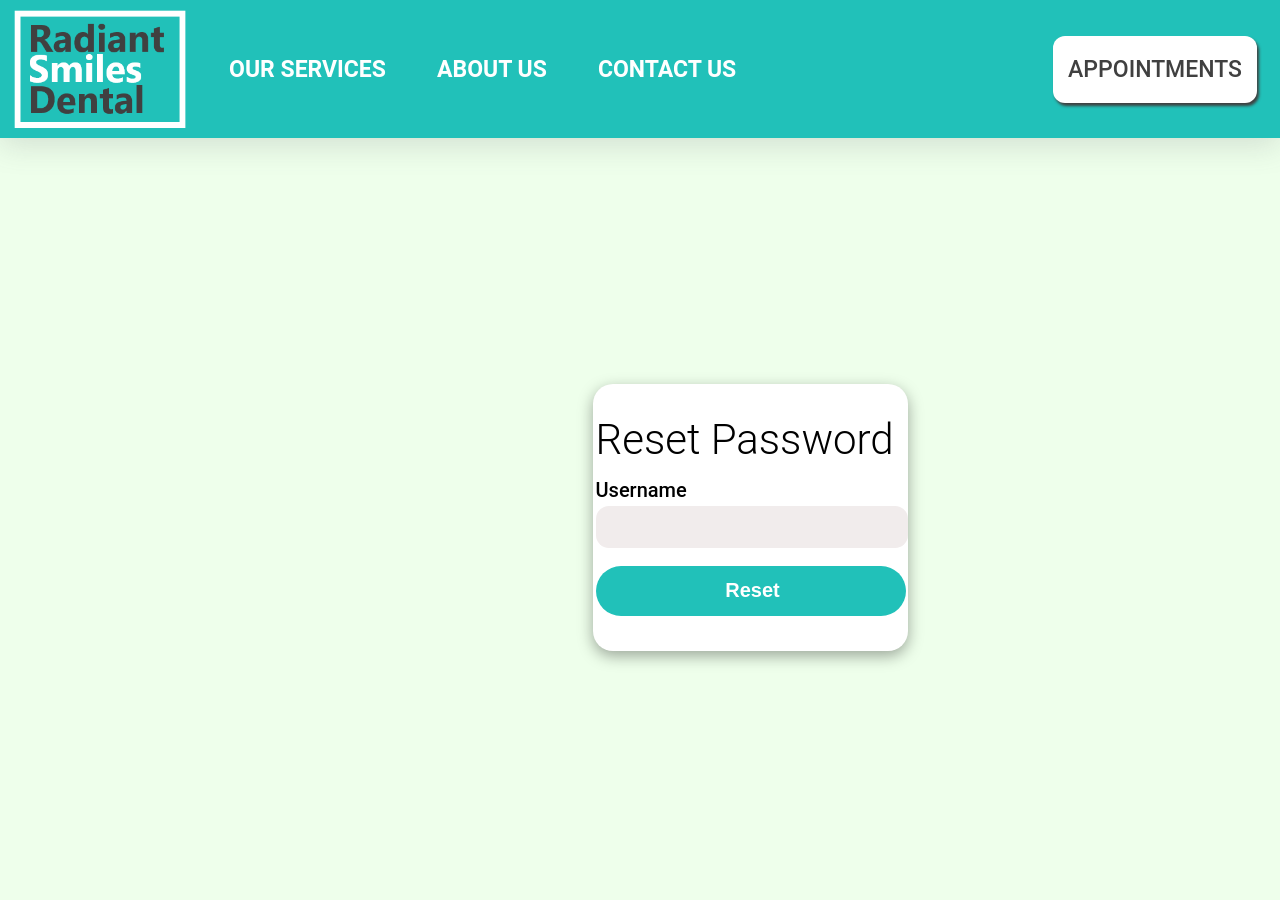
After one commit to koarine/Dental-Website-Project, a PHP site: page /resetpassword.php in a window 1280 px wide; the page is wider, and only the part inside the window is pictured. The commit adds this page. Run offline with PHP 8.4, Linux system fonts and the light colour scheme.

Commit message:
Add files via upload

```diff
--- /dev/null
+++ b/resetpassword.php
@@ -0,0 +1,214 @@
+<?php
+    session_start();
+    if (isset($_SESSION['reset_error'])){
+        if ($_SESSION['reset_error']==true){
+            echo"<script>alert('Invalid username')</script>";
+            unset($_SESSION['reset_error']);
+        }
+    }
+?>
+<!DOCTYPE html>
+<html lang="en">
+    <head>
+        <title>Radiant Smiles Dental | Home</title>
+        <style>
+            html{
+                height:100%;
+                min-height: 1080x;
+                padding:0;
+                border:0;
+                min-width: 1500px;
+                scroll-behavior: smooth;
+            }
+            body{background-color: white;
+                height:100%;
+                margin:0 ;
+                min-height: 900px;
+            }
+            #left-header a{
+                height:100%;
+                width:100%;
+                display: flex;
+                justify-content: center;
+                align-items: center;
+            }
+            #mid-header a{
+                font-size: 23px;
+                margin-left: 3%;
+                font-weight: 600;
+                color: white;
+                padding: 20px 15px;
+                border-radius: 12px;
+                text-decoration: none;
+            }
+            #mid-header a:hover{
+                background-color: white;
+                box-shadow: 2px 3px 3px #404040;
+                color:#404040;
+            }
+            #right-header a{
+                font-size: 23px;
+                font-weight: 550;
+                color: #404040;
+                text-decoration: none;
+                text-align: center;
+                margin: auto;
+                background-color: white;
+                padding: 20px 15px;
+                border-radius: 12px;
+                box-shadow: 2px 3px 3px #404040;
+            }
+            #right-header a:hover{
+                color: #21c1b9;
+                box-shadow: 2px 4px 4px #404040;
+            }
+            header{
+                font-family: "Roboto", sans-serif;
+                background-color: #21c1b9;
+                height:15%;
+                width: 100%;
+                border: 0;
+                position:fixed;
+                min-width: 1050px;
+                min-height:138px;
+                box-shadow: rgba(100, 100, 111, 0.2) 0px 7px 29px 0px;
+            }
+            #left-header{
+                width: 12.5%;
+                height: 100%;
+                float: left;
+                min-width: 200px;
+            }
+            #mid-header{
+                width: 55%;
+                height: 100%;
+                display: flex;
+                align-items: center;
+                float: left;
+            }
+            #right-header{
+                width: 17.5%;
+                height: 100%;
+                display: flex;
+                align-items: center;
+                float: right;
+                text-align: center;
+                min-width: 250px;
+            }
+            #blank{
+                height:15%;
+            }
+            #lower{
+                height:85%;
+                width:100%;
+                display: flex;
+                align-items: center;
+                text-align: center;
+                background-color:  rgb(238, 255, 235);
+
+            }
+            #box{
+                background-color: white;
+                border-radius: 20px;
+                width:21%;
+                height:35%;
+                margin: auto;
+                box-shadow: rgba(0, 0, 0, 0.35) 0px 5px 15px;
+                display: flex;
+            }
+            #table{
+                margin: auto;
+                text-align: left;
+                font-family: "Roboto";
+                width: 70%;
+                height: 85%;
+            }
+            .boxtitle{
+                font-weight: 350;
+                font-style: normal;
+                font-size: 42px;
+            }
+            .boxhead{
+                font-weight: 500;
+                font-style: normal;
+                font-size: 20px;
+            }
+            .textarea{
+                width: 300px;
+                height: 40px;
+                border-radius: 13px;
+                background-color: #f1ecec;
+                border: none;
+                font-size: 23px;
+                padding-left: 10px;
+                color: #404040;
+            }
+            .textarea:focus{
+                outline: none;
+            }
+            #login{
+                font-weight:550;
+                font-size:20px;
+                color: white;
+                border-radius: 30px;
+                background-color: #21c1b9;
+                width: 310px;
+                height: 50px;
+                border:none;
+            }
+            #login:hover{
+                color: #404040;
+
+            }
+        </style>
+    </head>
+    <body onload="checkUsernameExists()">
+        <header>
+            <div id="left-header">
+                <a href="index.html"><img src="images/logo.png" height = 85%></a>
+            </div>
+            <div id="mid-header">
+                <a href="services.html" style="margin-left:2%">OUR SERVICES</a>
+                <a href="about.html">ABOUT US</a>
+                <a href="contact.html">CONTACT US</a>
+            </div>
+            <div id="right-header">
+                <a href="login.php">APPOINTMENTS</a>
+            </div>
+        </header>
+        <div id="blank"></div>
+        <div id="lower">
+            <div id="box">
+                <table border="0" id="table">
+                    <form method="post" onsubmit="return validation()" action="php/reset_validation.php">
+                        <tr style="height: 70px;">
+                            <td class="boxtitle">Reset Password</td>
+                        </tr>
+                        <tr>
+                            <td class="boxhead">Username</td>
+                        </tr>
+                        <tr>
+                            <td><input type="text" class="textarea" id="username" name="username"></td>
+                        </tr>
+                        <tr style="height: 80px;">
+                            <td><input type="submit" id="login" value="Reset" class="textarea"></td>
+                        </tr>
+                    </form>
+                        <script>
+                            function validation(){
+                            username=document.getElementById("username")
+                            if (username.value==""){
+                                alert("Error: Username field cannot be empty")
+                                return false
+                            }
+                            else{
+                                return true
+                            }
+                        }
+                        </script>
+
+                </table>
+            </div>
+        </div>
+    </body>
+</html>
```
Also changed, not shown: login.php (+9 -1 lines).
